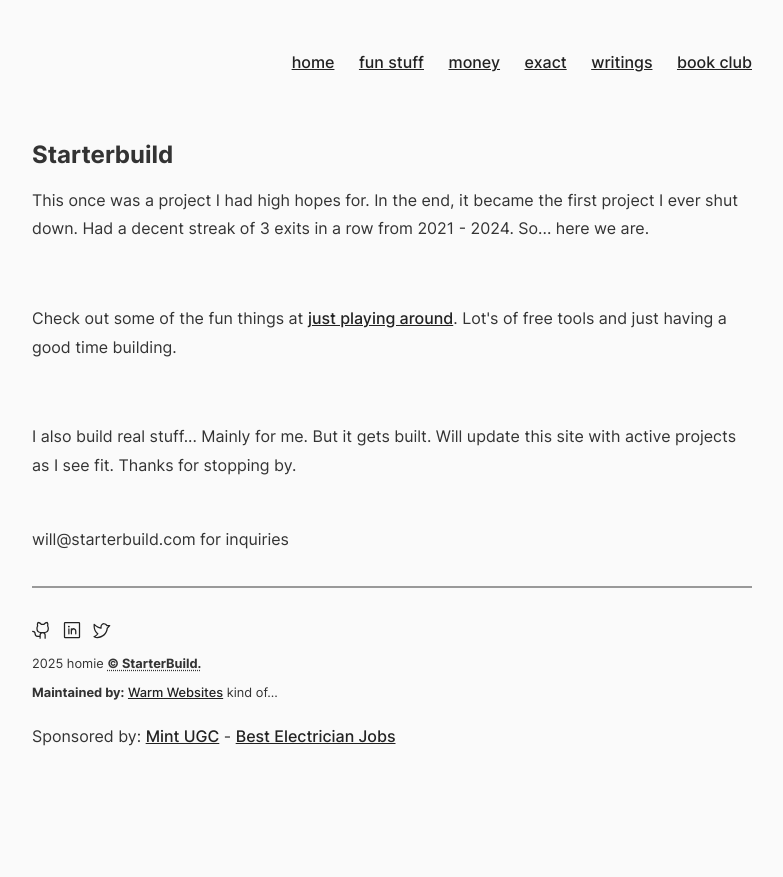
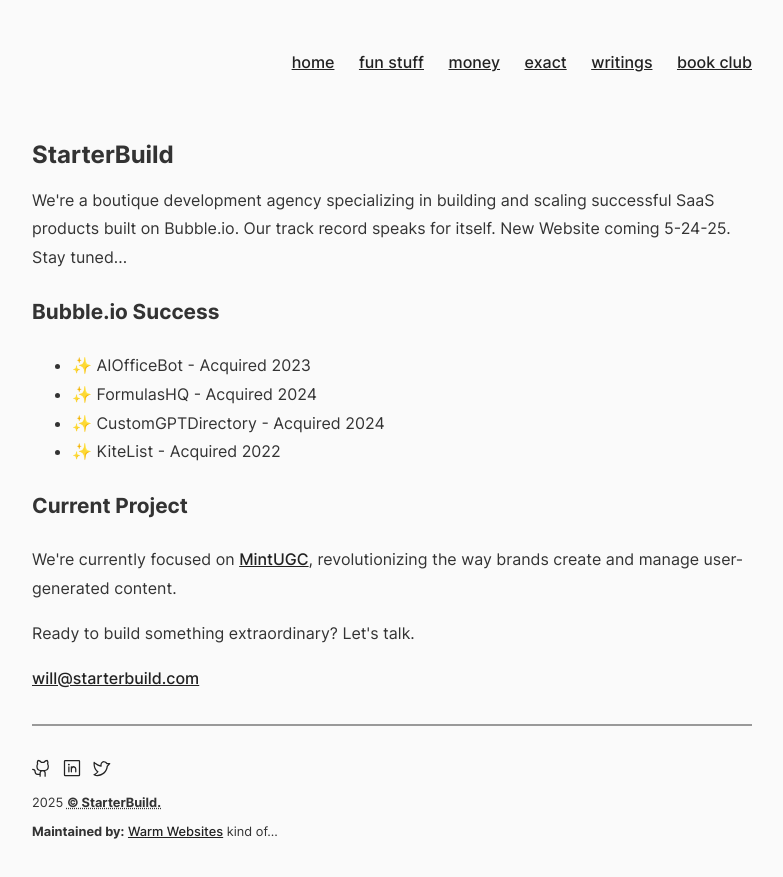
Before and after one commit to wcgordon1/starterbuild, an Astro site: page / in a window 1280 px wide. Shown: the whole page, without its empty margins (248-1031 px from the left). Before the commit the page ends 800 px from the top, so only its background shows below. Built offline with nearby package versions, Linux system fonts and the light colour scheme; Astro itself is replaced by a stand-in of ours.

Commit message:
more stuff

```diff
--- a/src/components/Footer.astro
+++ b/src/components/Footer.astro
@@ -50,7 +50,7 @@
   </div>
 
   <small>
-    <time>2025 homie</time>
+    <time>2025</time>
     <abbr title="YOUR LICENSE MESSAGE GOES HERE." style="cursor:help">
       <strong> © StarterBuild.</strong>
     </abbr>
@@ -63,8 +63,6 @@
     >
     kind of...
   </small>
-  <br />
-  <p>Sponsored by: <a href="https://www.mintugc.com/" target="_blank">Mint UGC</a> - <a href="https://www.bestelectricianjobs.com" target="_blank">Best Electrician Jobs</a></p>
 </footer>
 
 <style>
--- a/src/pages/index.astro
+++ b/src/pages/index.astro
@@ -4,15 +4,41 @@
 ---
 
 <Layout title="StarterBuild">
-  <h1>Starterbuild</h1>
+  <main class="container mx-auto px-4 py-16">
+    <h1 class="text-4xl font-bold mb-8">StarterBuild</h1>
 
-  <p>
-    This once was a project I had high hopes for. In the end, it became the first project I ever shut down. Had a decent streak of 3 exits in a row from 2021 - 2024. So... here we are.
-  </p>
-  <br>
-  <p>Check out some of the fun things at <a href="/just-playing-around">just playing around</a>. Lot's of free tools and just having a good time building.</p>
-  <br>
-  <p>I also build real stuff... Mainly for me. But it gets built. Will update this site with active projects as I see fit. Thanks for stopping by.</p>
-  <br>
-  will@starterbuild.com for inquiries
+    <div class="space-y-8">
+      <p class="text-xl leading-relaxed">
+        We're a boutique development agency specializing in building and scaling successful SaaS products built on Bubble.io.
+        Our track record speaks for itself. New Website coming 5-24-25. Stay tuned...
+      </p>
+
+      <div class="bg-gray-50 p-6 rounded-lg">
+        <h3 class="text-2xl font-semibold mb-4">Bubble.io Success</h3>
+        <ul class="space-y-3">
+          <li>✨ AIOfficeBot - Acquired 2023</li>
+          <li>✨ FormulasHQ - Acquired 2024</li>
+          <li>✨ CustomGPTDirectory - Acquired 2024</li>
+          <li>✨ KiteList - Acquired 2022</li>
+        </ul>
+      </div>
+
+      <div class="bg-gray-50 p-6 rounded-lg">
+        <h3 class="text-2xl font-semibold mb-4">Current Project</h3>
+        <p class="text-lg">
+          We're currently focused on <a href="https://www.mintugc.com" target="_blank" class="text-blue-600 hover:underline">MintUGC</a>,
+          revolutionizing the way brands create and manage user-generated content.
+        </p>
+      </div>
+
+      <div class="mt-12">
+        <p class="text-lg">
+          Ready to build something extraordinary? Let's talk.
+        </p>
+        <p class="text-lg mt-2">
+          <a href="mailto:will@starterbuild.com" class="text-blue-600 hover:underline">will@starterbuild.com</a>
+        </p>
+      </div>
+    </div>
+  </main>
 </Layout>
```
